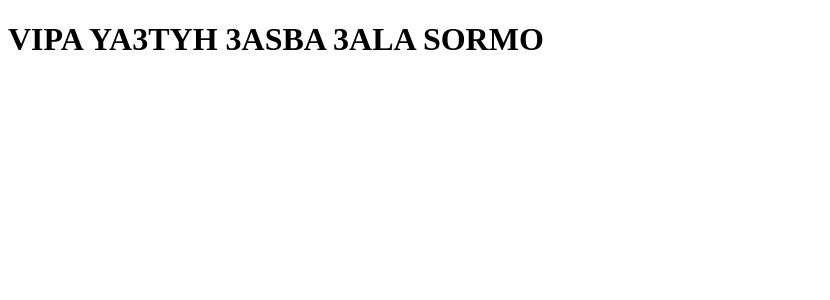
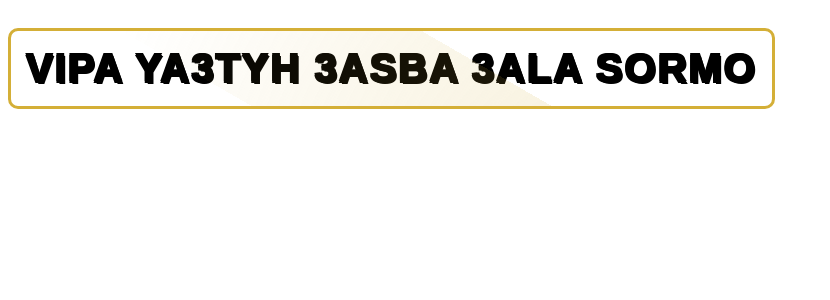
Before and after one commit to mehdi220320/verceltest, an Angular app: page / in a window 1280 px wide. Shown: the top 300 px of the page, without its empty margins (0-830 px from the left). Built offline with nearby package versions, Linux system fonts and the light colour scheme.

Commit message:
Update app.component.css

```diff
--- a/src/app/app.component.css
+++ b/src/app/app.component.css
@@ -0,0 +1,42 @@
+
+  .vipa-title {
+    font-family: 'Arial', sans-serif;
+    color: #d4af37; /* Gold color */
+    text-shadow:
+      2px 2px 0 #000,
+      -1px -1px 0 #000,
+      1px -1px 0 #000,
+      -1px 1px 0 #000,
+      1px 1px 0 #000; /* Black outline */
+    font-size: 2.5rem;
+    letter-spacing: 2px;
+    text-transform: uppercase;
+    background: linear-gradient(90deg, #8B0000, #4B0082); /* Dark red to indigo */
+    -webkit-background-clip: text;
+    background-clip: text;
+    -webkit-text-fill-color: transparent;
+    padding: 15px;
+    border: 3px solid #d4af37;
+    border-radius: 10px;
+    display: inline-block;
+    margin: 20px 0;
+    position: relative;
+    overflow: hidden;
+  }
+
+  .vipa-title::before {
+    content: "";
+    position: absolute;
+    top: -50%;
+    left: -50%;
+    width: 200%;
+    height: 200%;
+    background: radial-gradient(circle, rgba(212,175,55,0.2) 0%, rgba(0,0,0,0) 70%);
+    transform: rotate(30deg);
+    animation: shine 3s infinite;
+  }
+
+  @keyframes shine {
+    0% { transform: rotate(30deg) translate(-30%, -30%); }
+    100% { transform: rotate(30deg) translate(30%, 30%); }
+  }
```
